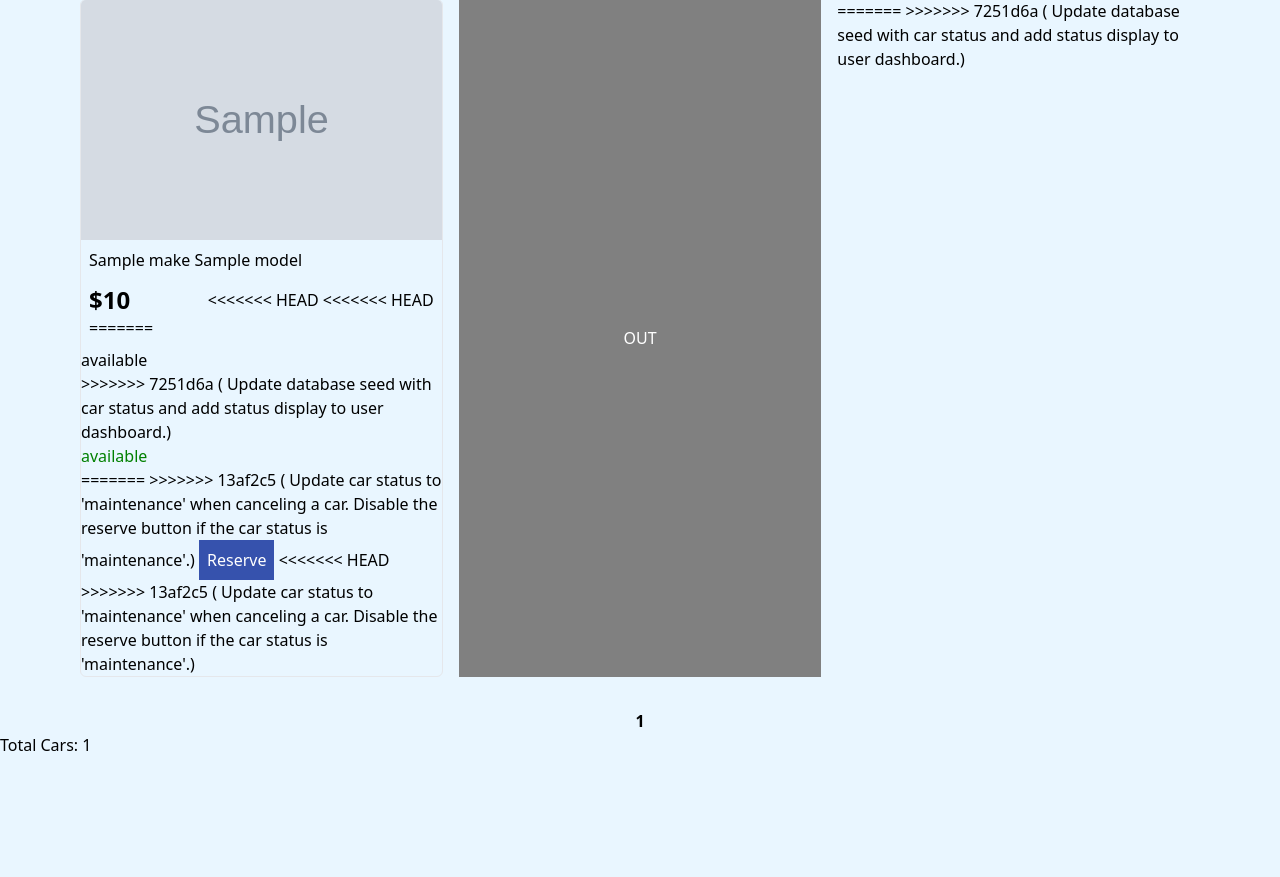
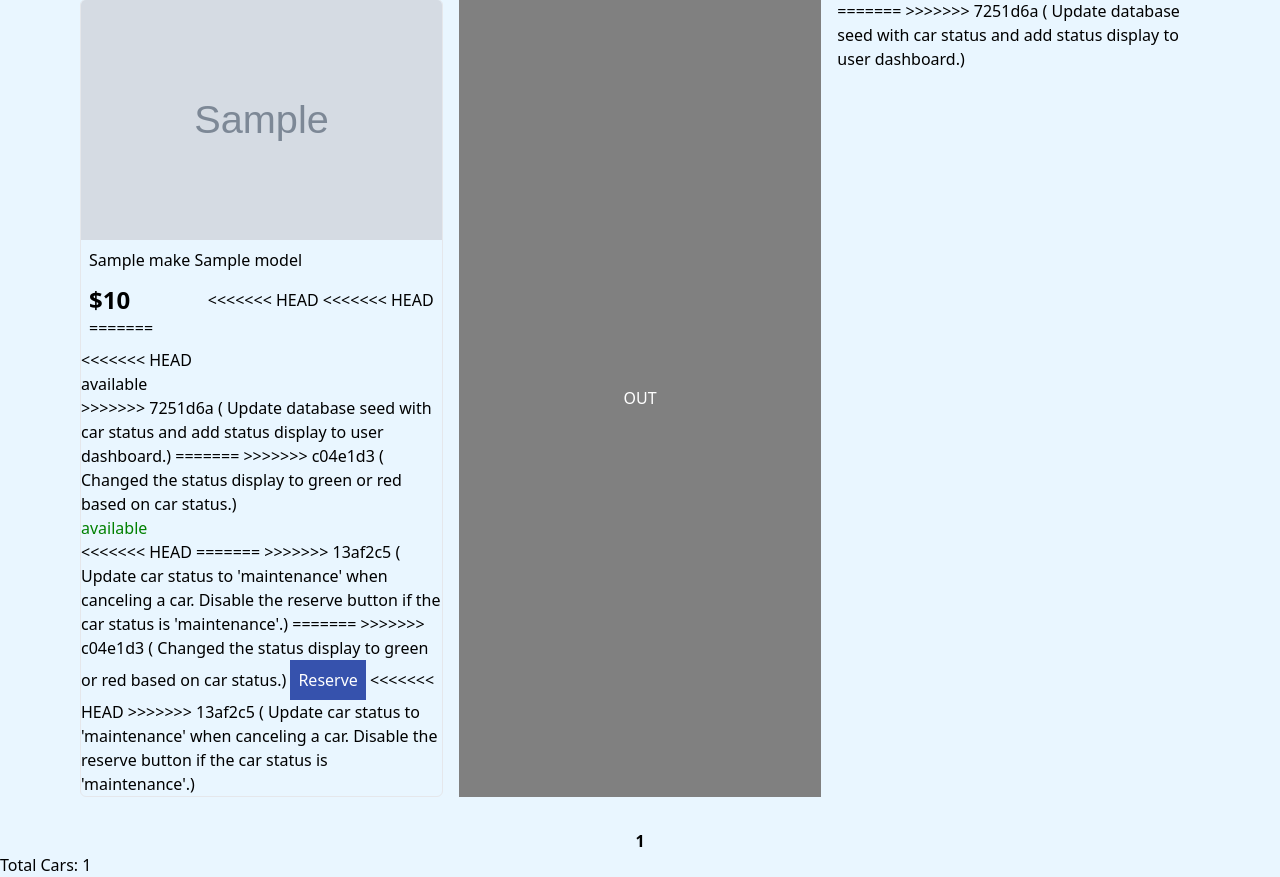
Before and after one commit to Nartben7788/cruisehub, a Python web app: template templates/user_dashboard.html in a window 1280 px wide. Shown: the part 629-1506 px from the top of the page. Before the commit the page ends 1380 px from the top, so only its background shows below. Run offline with Jinja, Linux system fonts and the light colour scheme; the template is opened without the code that fills it: most values are stand-ins (such as "Sample title", 1, 10 or a date in 2020); grey boxes marked "Sample" are stand-in pictures; style sheets or scripts are compiled from the project's sources.

Commit message:
Changed the status display to green or red based on car status.

```diff
--- a/templates/user_dashboard.html
+++ b/templates/user_dashboard.html
@@ -98,21 +98,28 @@
 
 =======
                     </div>
+<<<<<<< HEAD
                     <div>
                         {{car.status}}
                     </div>
 >>>>>>> 7251d6a ( Update database seed with car status and add status display to user dashboard.)
+=======
+
+>>>>>>> c04e1d3 ( Changed the status display to green or red based on car status.)
 
                          <!-- Disable the reserve button if the car status is 'maintenance' -->
                     {% if car.status != 'maintenance' %}
                         <div id="green-status", style="color: green;">
                             {{car.status}}
                         </div>
+<<<<<<< HEAD
 =======
 
                          <!-- Disable the reserve button if the car status is 'maintenance' -->
                     {% if car.status != 'maintenance' %}
 >>>>>>> 13af2c5 ( Update car status to 'maintenance' when canceling a car. Disable the reserve button if the car status is 'maintenance'.)
+=======
+>>>>>>> c04e1d3 ( Changed the status display to green or red based on car status.)
                         <a
                             href="{{ url_for('reservation', car_id=car.id) }}"
                             class="btn-primary p-2"
@@ -120,9 +127,15 @@
                         >
                     {% else %}
 <<<<<<< HEAD
+<<<<<<< HEAD
                     <div id="red-status", style="color: red;">
                         Out for {{car.status}}
 =======
+=======
+                    <div id="red-status", style="color: red;">
+                        {{car.status}}
+                    </div>
+>>>>>>> c04e1d3 ( Changed the status display to green or red based on car status.)
                     <button class="btn btn-primary" disabled>Reserve</button>
                     {% endif %}
 <<<<<<< HEAD
```
